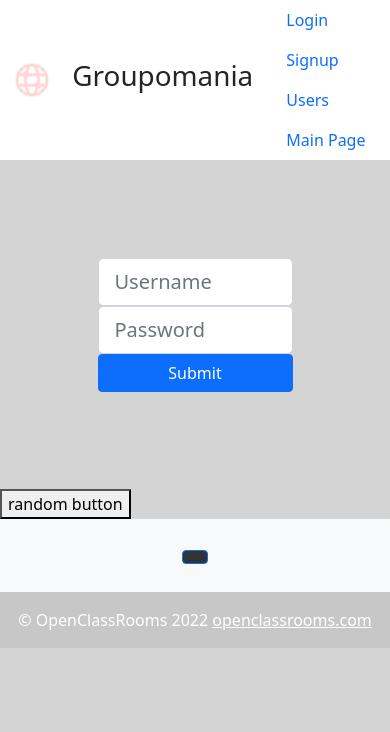
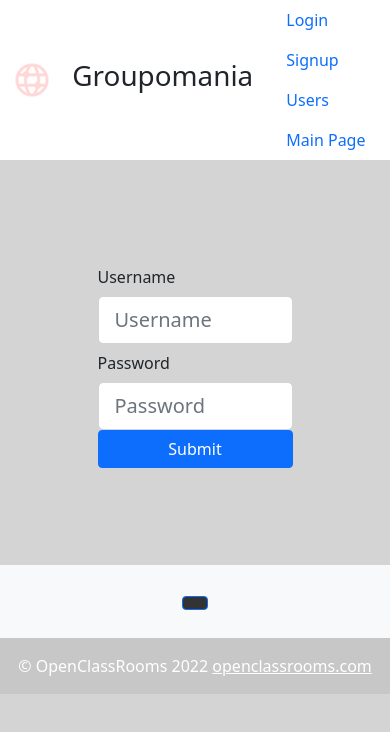
Before and after one commit to Miniz34/P7-Groupomania, a Vue app in the folder frontend/: page / in a window 390 px wide. Shown: the top 732 px of the page. Built offline with nearby package versions, Linux system fonts and the light colour scheme.

Commit message:
ajout erreur et input signup

```diff
--- a/frontend/src/views/HomeView.vue
+++ b/frontend/src/views/HomeView.vue
@@ -1,15 +1,20 @@
 <template>
   <form id="Auth-View">
     <section class="d-flex flex-column main-form w-50 align-center main-form">
+      <label for="username" class="col-md-4 col-form-label text-md-right">Username</label>
       <input v-model="dataLogin.username" class=" form-control form-control-lg" type="text" placeholder="Username"
-        aria-label=".form-control-lg example">
+        aria-label=".form-control-lg example" id="username">
+      <label for="password" class="col-md-4 col-form-label text-md-right">Password</label>
       <input v-model="dataLogin.password" class=" form-control form-control-lg" type="text" placeholder="Password"
-        aria-label=".form-control-lg example">
+        aria-label=".form-control-lg example" id="password">
+      <!-- <div class="valid-feedback">
+        Looks good!
+      </div> -->
+
       <button @click.prevent="mounted" type="submit" class="btn btn-primary">Submit</button>
     </section>
   </form>
 
-  <button v-on:click="mounted">random button</button>
 </template>
 
 
@@ -34,7 +39,9 @@ export default {
 
   methods: {
     mounted() {
-      // GET request using axios with error handling
+
+
+      if (this.dataLogin.username && this.dataLogin.password) {
         fetch("http://localhost:3000/api/user/auth", {
           method: "POST",
           body: JSON.stringify({
@@ -48,6 +55,9 @@ export default {
         })
           .then((response) => response.json())
 
+      } else {
+        alert("Veuillez remplir le formulaire d'inscription")
+      }
     }
   }
 }
```
Lines whose indentation alone changed are shown as unchanged.
